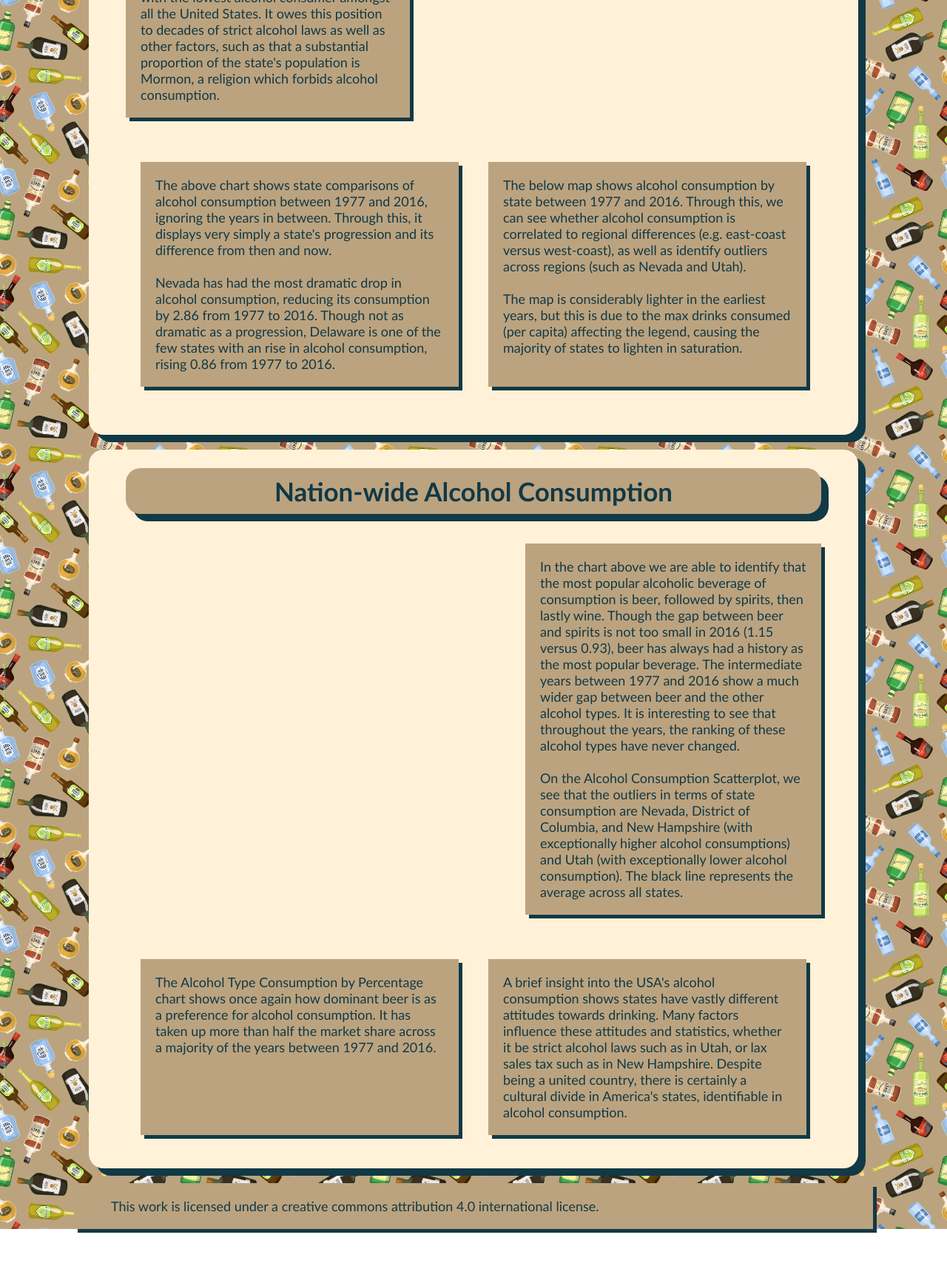
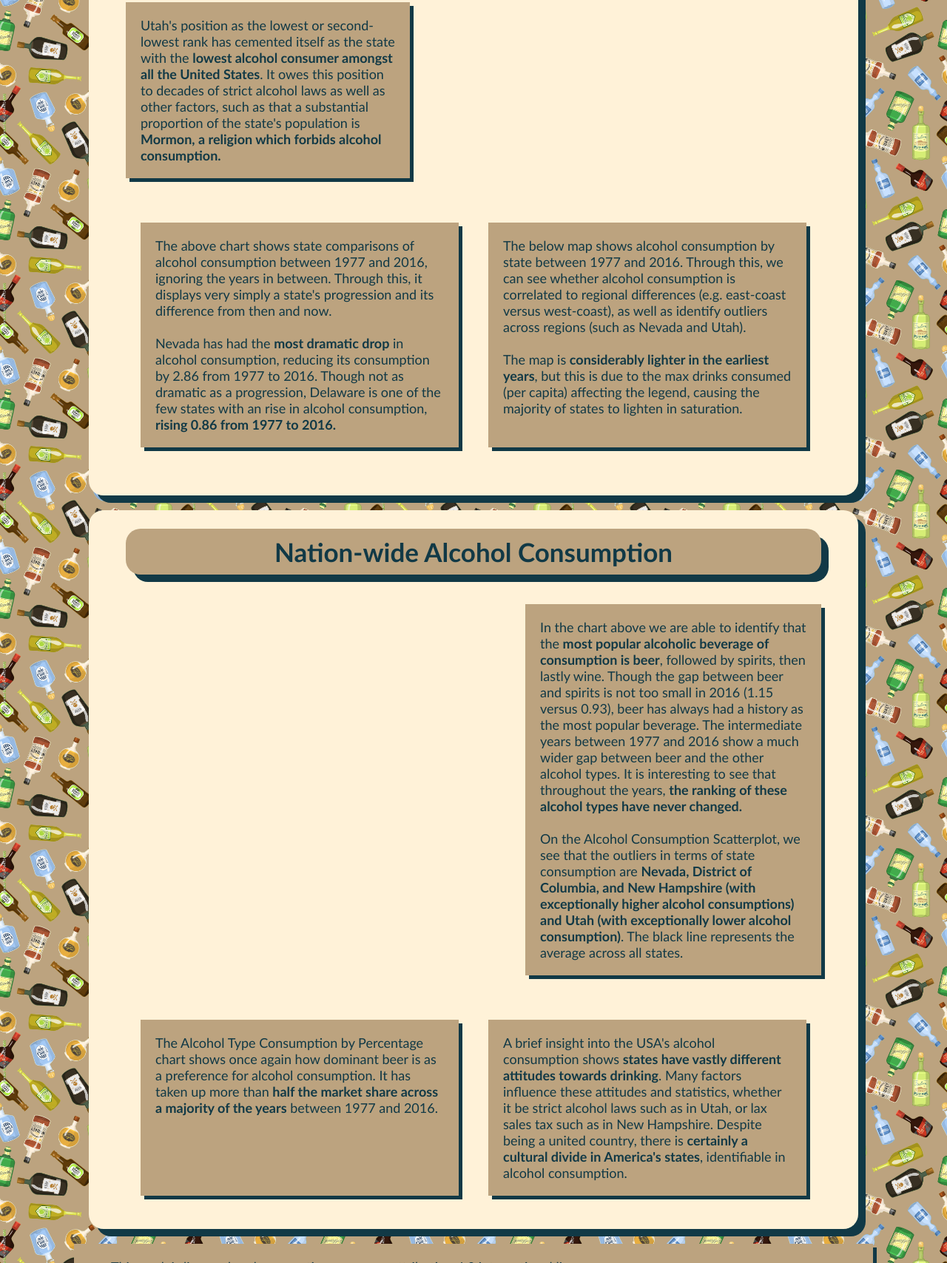
Before and after one commit to lmea0005/3179, a plain HTML site: page index.html in a window 1280 px wide. Shown: the part 1092-2800 px from the top of the page at 74% size. Before the commit the page ends 2774 px from the top, so only its background shows below. Drawn offline with Linux system fonts and the light colour scheme; a script that the page names is missing.

Commit message:
Formatting text with boldness

```diff
--- a/css/styles.css
+++ b/css/styles.css
@@ -98,6 +98,7 @@
 }
 
 .scatter_chart {
+    font-family: 'Trebuchet MS', 'Lucida Sans Unicode', 'Lucida Grande', 'Lucida Sans', Arial, sans-serif;
     margin: 20px 0px;
     padding: 0px;
     justify-content: center;
--- a/index.html
+++ b/index.html
@@ -19,7 +19,7 @@
 
     <link rel="stylesheet" type="text/css" href="css/styles.css" />
 
-    <title>First vega-lite graph</title>
+    <title>Ly Henry Meach Assignment 2 Vega-Lite Visualisation</title>
   </head>
 
   <body style="margin: 0">
@@ -28,6 +28,7 @@
         <h1 class="heading">
           CONSUMPTION of ALCOHOL in the UNITED STATES <i>(1977-2016)</i>
         </h1>
+        <p class="subtitle">Name: <b>Ly Henry Meach</b>, Student Number: <b>32492812</b></p>
         <p class="subtitle">
           Alcohol was introduced to America as early as the
           <b>early 1600s</b> when settlers from England brought supplies of
@@ -57,17 +58,17 @@
             prohibiting the manufacture and sale of alcohol. Though the law is
             now out of effect, this hasn't prevented it from being one of the
             country's highest alcohol consumers, where it has steadily remained
-            in the top 10 consumers from 1977 to 2016.
+            in the <b>top 10 consumers from 1977 to 2016.</b>
           </p>
         </div>
         <div class="hcontainer">
           <p class="subtitle2">
             Utah's position as the lowest or second-lowest rank has cemented
-            itself as the state with the lowest alcohol consumer amongst all the
-            United States. It owes this position to decades of strict alcohol
+            itself as the state with the <b>lowest alcohol consumer amongst all the
+            United States</b>. It owes this position to decades of strict alcohol
             laws as well as other factors, such as that a substantial proportion
-            of the state's population is Mormon, a religion which forbids
-            alcohol consumption.
+            of the state's population is <b>Mormon, a religion which forbids
+            alcohol consumption.</b>
           </p>
           <div id="rank_last_chart" class="rank_chart"></div>
         </div>
@@ -79,10 +80,10 @@
             it displays very simply a state's progression and its difference
             from then and now.
             <br /><br />
-            Nevada has had the most dramatic drop in alcohol consumption,
+            Nevada has had the <b>most dramatic drop</b> in alcohol consumption,
             reducing its consumption by 2.86 from 1977 to 2016. Though not as
             dramatic as a progression, Delaware is one of the few states with an
-            rise in alcohol consumption, rising 0.86 from 1977 to 2016.
+            rise in alcohol consumption, <b>rising 0.86 from 1977 to 2016.</b>
           </p>
           <p class="subtitle3">
             The below map shows alcohol consumption by state between 1977 and
@@ -91,7 +92,7 @@
             west-coast), as well as identify outliers across regions (such as
             Nevada and Utah).
             <br /><br />
-            The map is considerably lighter in the earliest years, but this is
+            The map is <b>considerably lighter in the earliest years</b>, but this is
             due to the max drinks consumed (per capita) affecting the legend,
             causing the majority of states to lighten in saturation.
           </p>
@@ -106,19 +107,19 @@
         <div class="hcontainer">
           <div id="scatter_chart" class="scatter_chart"></div>
           <p class="subtitle2">
-            In the chart above we are able to identify that the most popular
-            alcoholic beverage of consumption is beer, followed by spirits, then
+            In the chart above we are able to identify that the <b>most popular
+            alcoholic beverage of consumption is beer</b>, followed by spirits, then
             lastly wine. Though the gap between beer and spirits is not too
             small in 2016 (1.15 versus 0.93), beer has always had a history as
             the most popular beverage. The intermediate years between 1977 and
             2016 show a much wider gap between beer and the other alcohol types.
-            It is interesting to see that throughout the years, the ranking of
-            these alcohol types have never changed.
+            It is interesting to see that throughout the years, <b>the ranking of
+            these alcohol types have never changed.</b>
             <br /><br />
             On the Alcohol Consumption Scatterplot, we see that the outliers in
-            terms of state consumption are Nevada, District of Columbia, and New
+            terms of state consumption are <b>Nevada, District of Columbia, and New
             Hampshire (with exceptionally higher alcohol consumptions) and Utah
-            (with exceptionally lower alcohol consumption). The black line
+            (with exceptionally lower alcohol consumption)</b>. The black line
             represents the average across all states.
           </p>
         </div>
@@ -128,16 +129,16 @@
           <p class="subtitle3">
             The Alcohol Type Consumption by Percentage chart shows once again
             how dominant beer is as a preference for alcohol consumption. It has
-            taken up more than half the market share across a majority of the
-            years between 1977 and 2016.
+            taken up more than <b>half the market share across a majority of the
+            years</b> between 1977 and 2016.
           </p>
           <p class="subtitle3">
-            A brief insight into the USA's alcohol consumption shows states have
-            vastly different attitudes towards drinking. Many factors influence
+            A brief insight into the USA's alcohol consumption shows <b>states have
+            vastly different attitudes towards drinking</b>. Many factors influence
             these attitudes and statistics, whether it be strict alcohol laws
             such as in Utah, or lax sales tax such as in New Hampshire. Despite
-            being a united country, there is certainly a cultural divide in
-            America's states, identifiable in alcohol consumption.
+            being a united country, there is <b>certainly a cultural divide in
+            America's states</b>, identifiable in alcohol consumption.
           </p>
         </div>
       </div>
```
